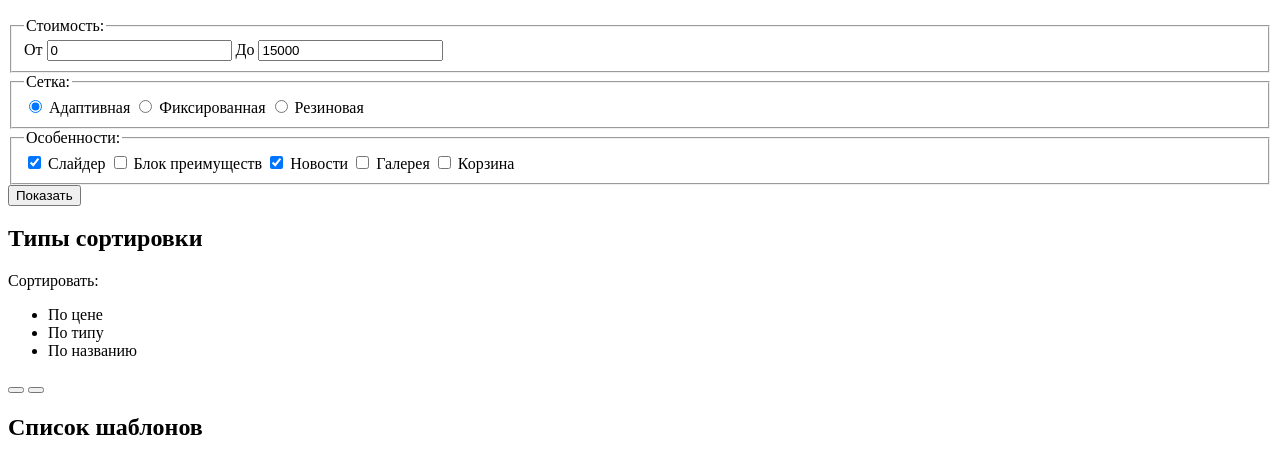
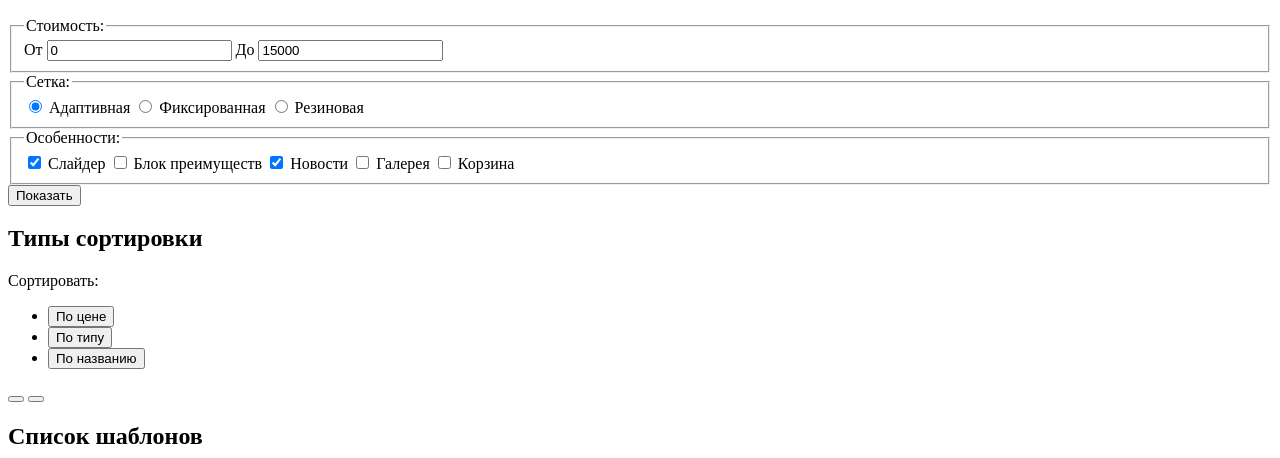
Before and after one commit to irinaWinter/259161-nerds-27, a plain HTML site: page catalog.html in a window 1280 px wide. Shown: the part 309-767 px from the top of the page. Drawn offline with Linux system fonts and the light colour scheme.

Commit message:
Исправляет разметку секции сортировки

```diff
--- a/catalog.html
+++ b/catalog.html
@@ -78,12 +78,18 @@
         <h2 class="visually-hidden">Типы сортировки</h2>
         <p class="sort__text">Сортировать:</p>
         <ul class="sort__list">
-          <li class="sort__type sort__type_active">По цене</li>
-          <li class="sort__type">По типу</li>
-          <li class="sort__type">По названию</li>
+          <li class="sort__item">
+            <button class="sort__type sort__type-active" type="button">По цене</button>
+          </li>
+          <li class="sort__item">
+            <button class="sort__type" type="button">По типу</button>
+          </li>
+          <li class="sort__item">
+            <button class="sort__type" type="button">По названию</button>
+          </li>
         </ul>
-        <button class="sort__btn sort__btn_min" type="button"></button>
-        <button class="sort__btn sort__btn_max" type="button"></button>
+        <button class="sort__btn sort__btn_min" type="button" aria-label="Сортировать по возрастанию"></button>
+        <button class="sort__btn sort__btn_max" type="button" aria-label="Сортировать по убыванию"></button>
       </section>
   	  <section class="templates">
   	  	<h2 class="visually-hidden">Список шаблонов</h2>
```
